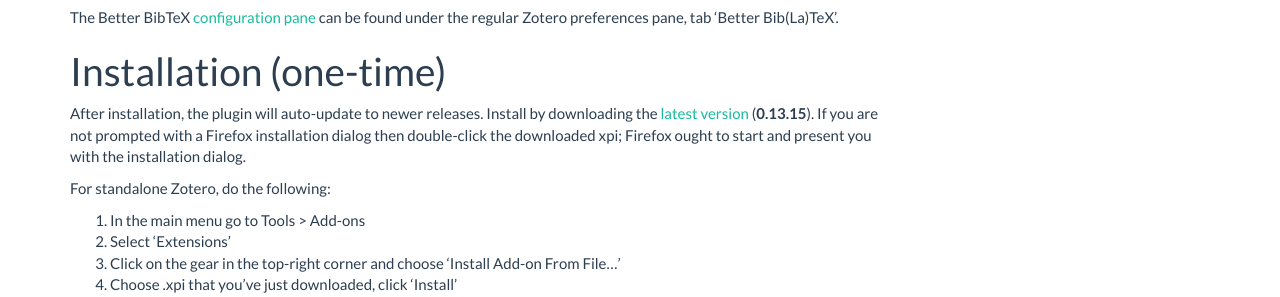
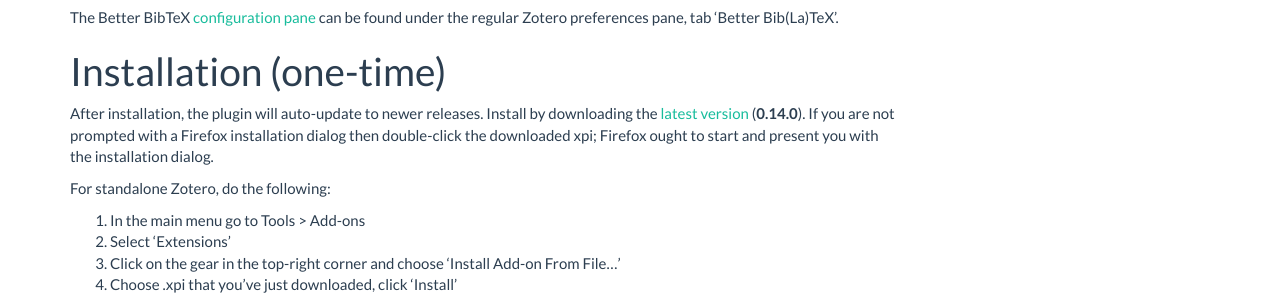
Before and after one commit to edwinksl/ZotPlus.github.io, a Jekyll site: the page built from better-bibtex/index.md, in a window 1280 px wide and 900 px high, scrolled down 312 px. Shown: the part 156-453 px from the top of the window. Built offline with Jekyll 4.4.1, drawn with Linux system fonts in a browser that asks for light colours; nearby versions of some CDN libraries.

Commit message:
ascii-rename 0.0.40 / auto-index 0.0.36 / link-local-files 0.0.9 / opds 0.0.10 / report-customizer 0.2.13 / better-bibtex 0.14.0 / debug-bridge 0.1.0

```diff
--- a/_includes/better-bibtex-version.html
+++ b/_includes/better-bibtex-version.html
@@ -1 +1 @@
-0.13.15
+0.14.0
```
